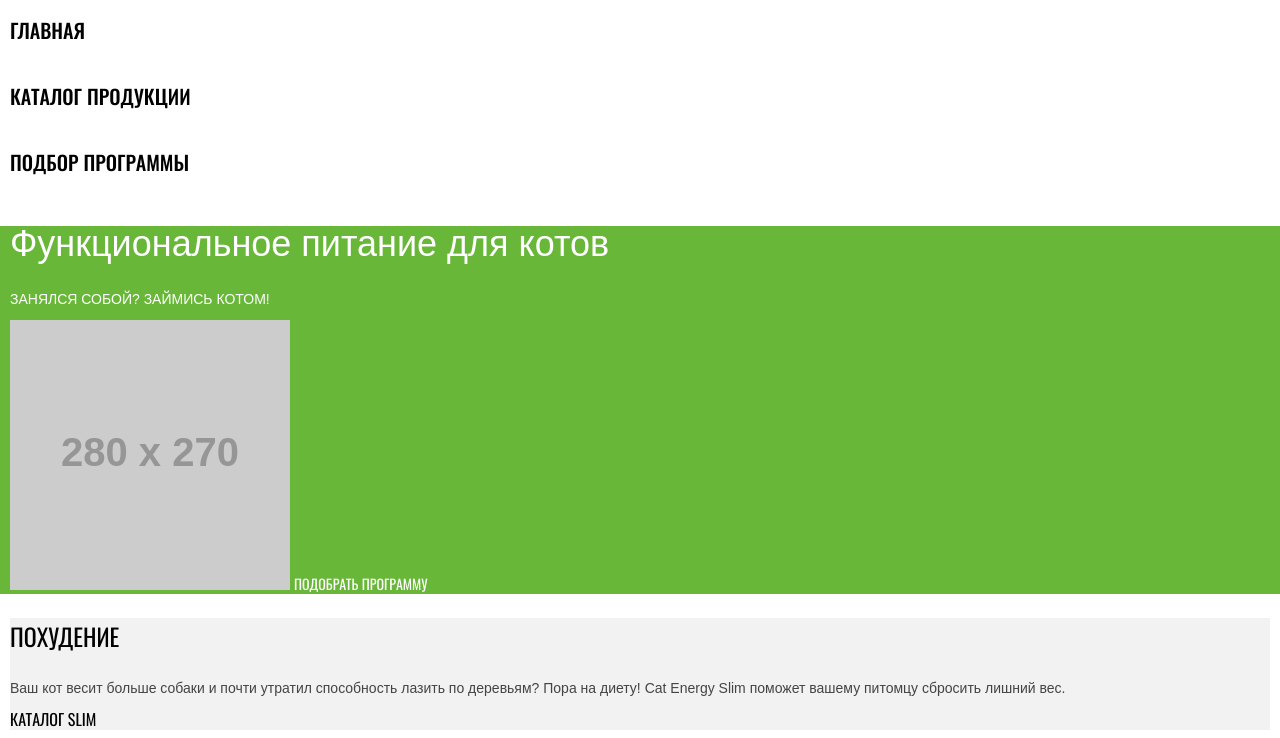
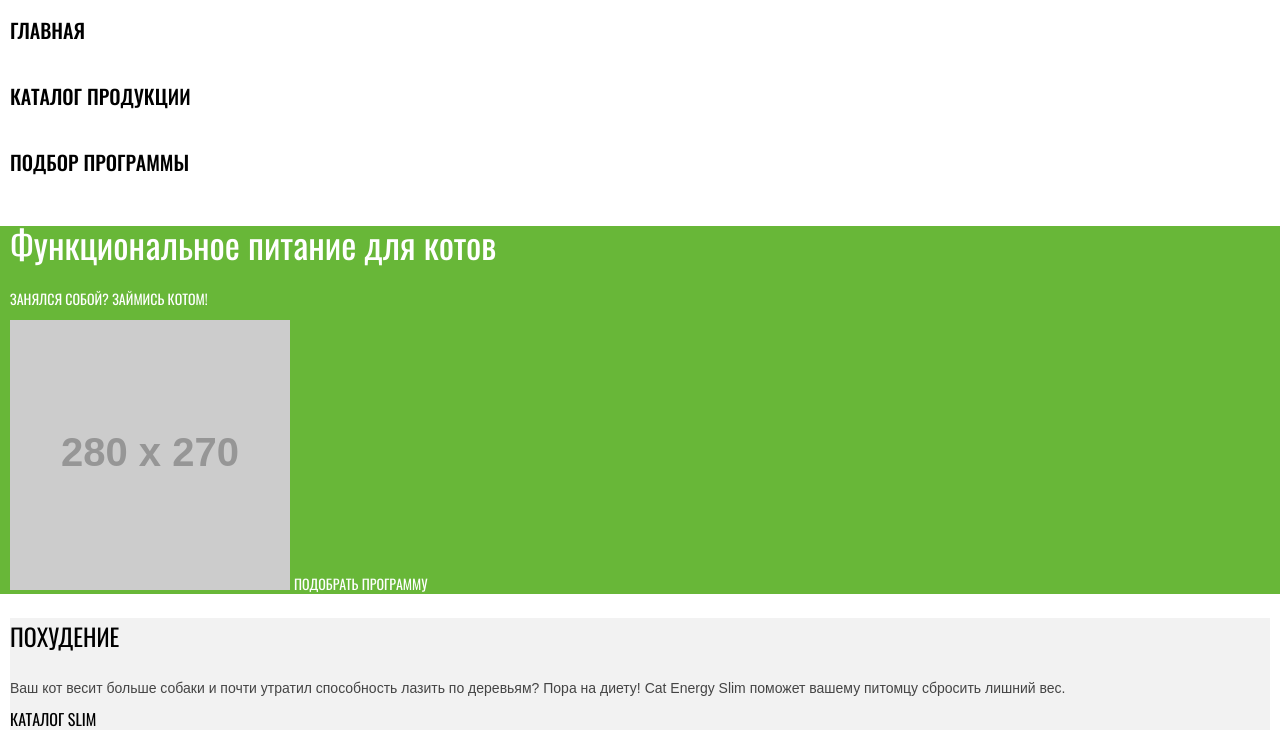
Before and after one commit to mlShvets/1689825-cat-energy-22, a website: page source/index.html in a window 1280 px wide. Shown: the part 62-800 px from the top of the page. Drawn offline with nearby package versions, Linux system fonts and the light colour scheme; files that its build step writes are made by us from their sources; placeholder pictures from the web are drawn by us.

Commit message:
#2 Шрифты в промо по макету

```diff
--- a/source/less/blocks/promo.less
+++ b/source/less/blocks/promo.less
@@ -2,6 +2,7 @@
   .promo__title,
   .promo__text {
     color: @white;
+    font-family: @font-oswald;
   }
   background-color: @green;
 }
```
